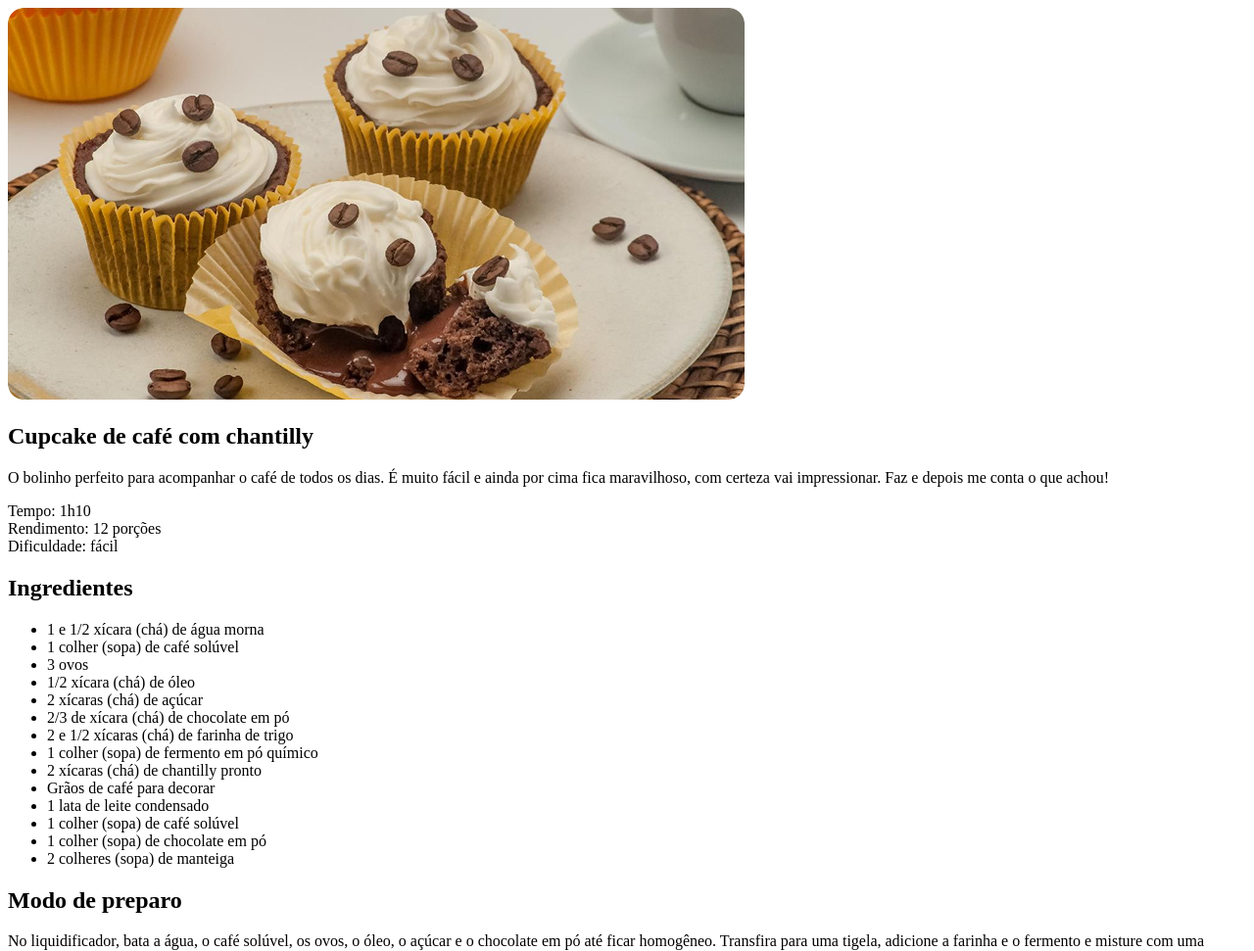
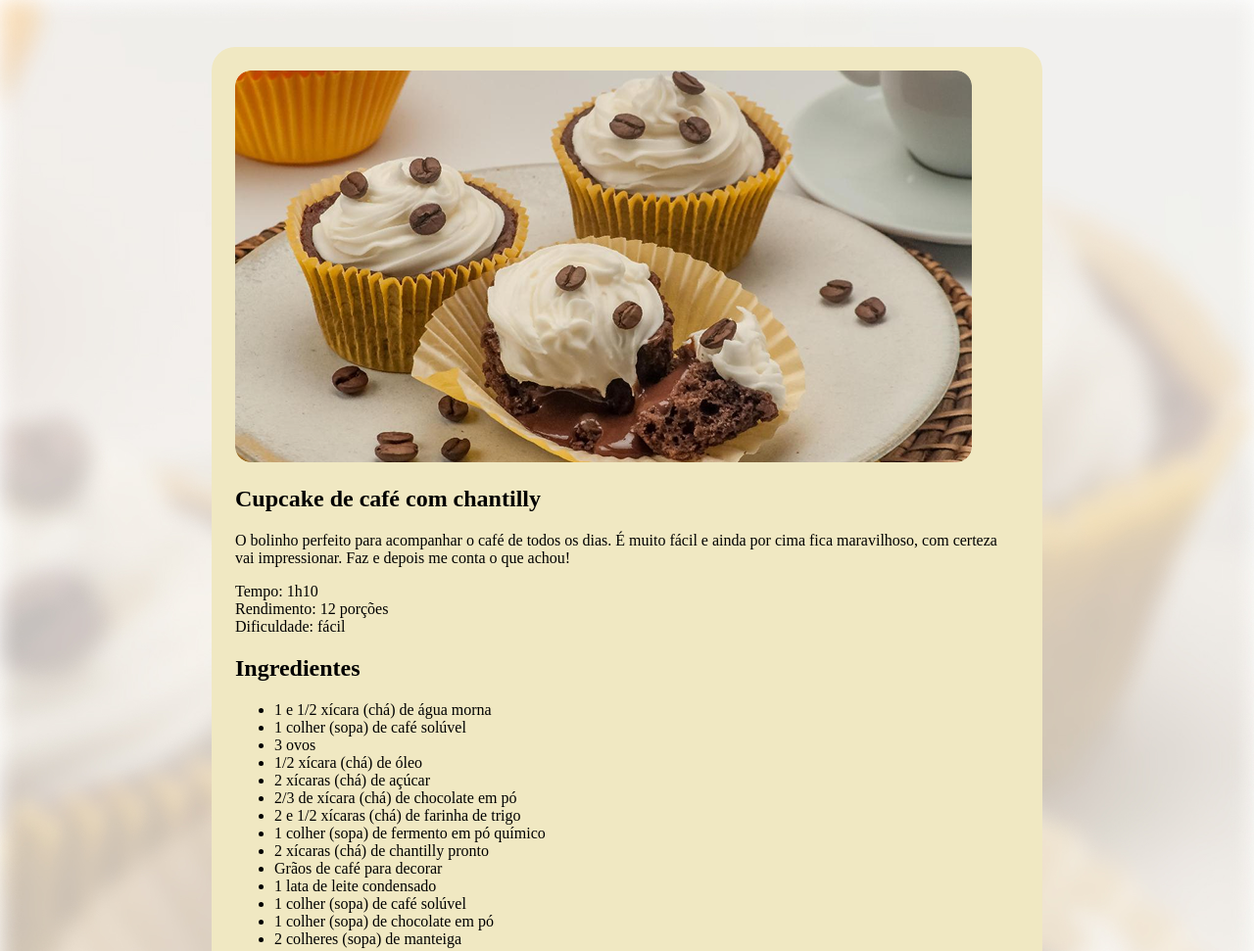
Before and after one commit to SegecsGiovanni/FullStack-Rocketseat, a plain HTML site: page projeto-página-receitas/index.html in a window 1280 px wide. Shown: the top 971 px of the page at 98% size. Drawn offline with Linux system fonts and the light colour scheme.

Commit message:
modificando imagem de fundo e '#page'

```diff
--- a/projeto-página-receitas/index.html
+++ b/projeto-página-receitas/index.html
@@ -7,7 +7,7 @@
     <link rel="stylesheet" href="style.css">
   </head>
   <body>
-    <div id="page"></div>
+    <div id="page">
     <img src="assets/main-image.png" alt="Imagem de dois cupcakes inteiros e um comido. Eles contém grãos de café e chantilly" />
     <main>
       <section id="about">
@@ -69,6 +69,7 @@
           à geladeira até o momento de servir.
         </p>
       </section>
+      </div>
     </main>
   </body>
 </html>
--- a/projeto-página-receitas/style.css
+++ b/projeto-página-receitas/style.css
@@ -1,3 +1,16 @@
+body {
+    background-image: url(assets/bg-image.jpg);
+    background-size: cover;
+}
+
+#page {
+    width: 800px;
+    padding: 24px;
+    background-color: #F0E8C2;
+    border-radius: 24px;
+    margin: 48px auto;
+}
+
 img {
     border-radius: 16px;
 }
```
